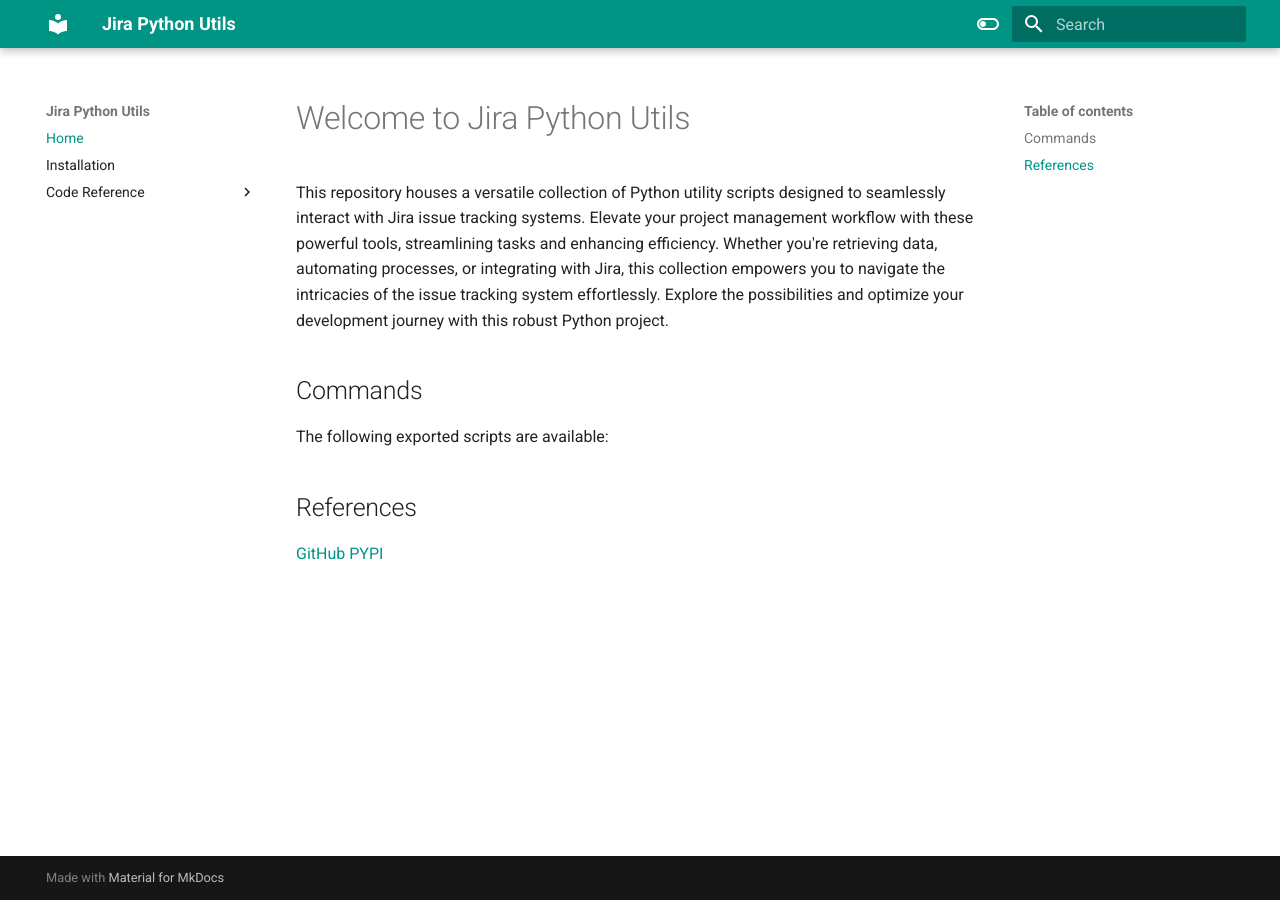
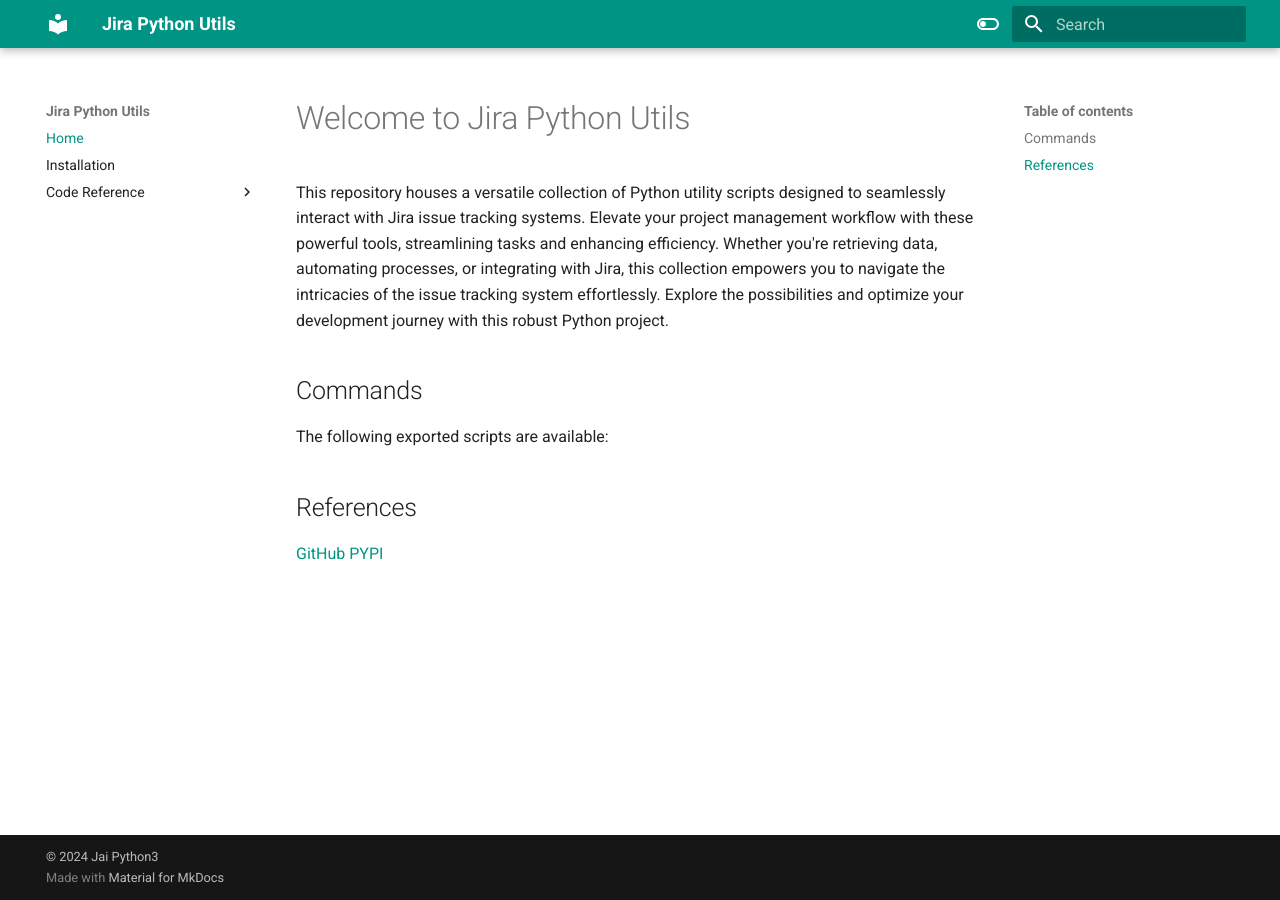
Before and after one commit to jai-python3/jira-python-utils, an MkDocs documentation site: the page built from docs/index.md, in a window 1280 px wide. Built offline with MkDocs 1.6.1 and Material for MkDocs 9.7.7, drawn with Linux system fonts in a browser that asks for light colours.

Commit message:
ADDS missing markdown extensions

```diff
--- a/mkdocs.yml
+++ b/mkdocs.yml
@@ -61,3 +61,23 @@
     - Sync Workspace: jira_sync_workspace.md
     - To Confluence Weekly Progress Report: jira_to_confluence_weekly_progress_report.md
     # - Manager: confluence/manager.md
+
+markdown_extensions:
+  - pymdownx.highlight:
+      anchor_linenums: true
+  - pymdownx.inlinehilite
+  - pymdownx.snippets
+  - admonition
+  - pymdownx.arithmatex:
+      generic: true
+  - footnotes
+  - pymdownx.details
+  - pymdownx.superfences
+  - pymdownx.mark
+  - attr_list
+  - pymdownx.emoji:
+      emoji_index: !!python/name:materialx.emoji.twemoji
+      emoji_generator: !!python/name:materialx.emoji.to_svg
+
+copyright: |
+  &copy; 2024 <a href="https://github.com/jai-python3"  target="_blank" rel="noopener">Jai Python3</a>
```
